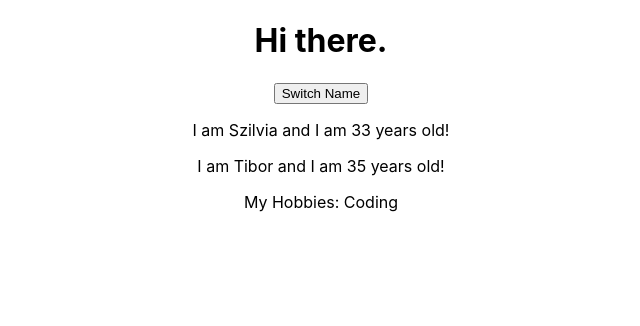
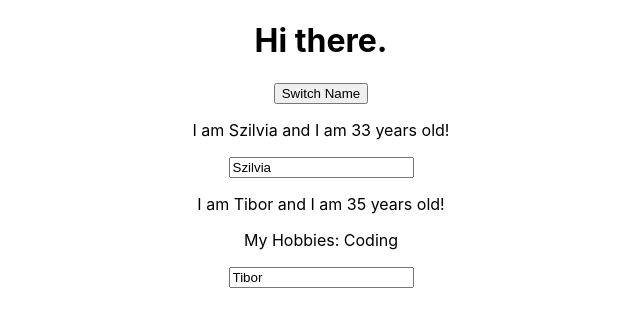
Before and after one commit to Yg0R2/burger-builder-react-app, a React (Create React App) app: page / in a window 1280 px wide. Shown: the top 326 px of the page, without its empty margins (319-959 px from the left). Built offline with nearby package versions, Linux system fonts and the light colour scheme.

Commit message:
Add 2 way binding

```diff
--- a/src/App.js
+++ b/src/App.js
@@ -35,14 +35,39 @@ class App extends Component{
     });
   };
 
+  nameChangeHandler = (event) => {
+    this.setState({
+      persons: [
+        {
+          name: 'Eva',
+          age: '32'
+        },
+        {
+          name: event.target.value,
+          age: '36'
+        }
+      ]
+    });
+  };
+
   render() {
     return (
       <div className="App">
         <h1>Hi there.</h1>
         {/* Do not use this; Can cause performance issues. Use `.bind(...)` instead. */}
         <button onClick={() => this.switchNameHandler('Peter')}>Switch Name</button>
-        <Person name={this.state.persons[0].name} click={this.switchNameHandler.bind(this, 'Gabor')} age={this.state.persons[0].age} />
-        <Person name={this.state.persons[1].name} age={this.state.persons[1].age} >My Hobbies: Coding</Person>
+        <Person
+          name={this.state.persons[0].name}
+          age={this.state.persons[0].age}
+          click={this.switchNameHandler.bind(this, 'Gabor')}
+        />
+        <Person
+          name={this.state.persons[1].name}
+          age={this.state.persons[1].age}
+          change={this.nameChangeHandler}
+        >
+          My Hobbies: Coding
+        </Person>
       </div>
     );
   }
--- a/src/Person/Person.js
+++ b/src/Person/Person.js
@@ -5,6 +5,7 @@ const person = (props) => {
     <div>
       <p onClick={props.click}>I am {props.name} and I am {props.age} years old!</p>
       <p>{props.children}</p>
+      <input type="text" onChange={props.change} value={props.name} />
     </div>
   )
 };
```
